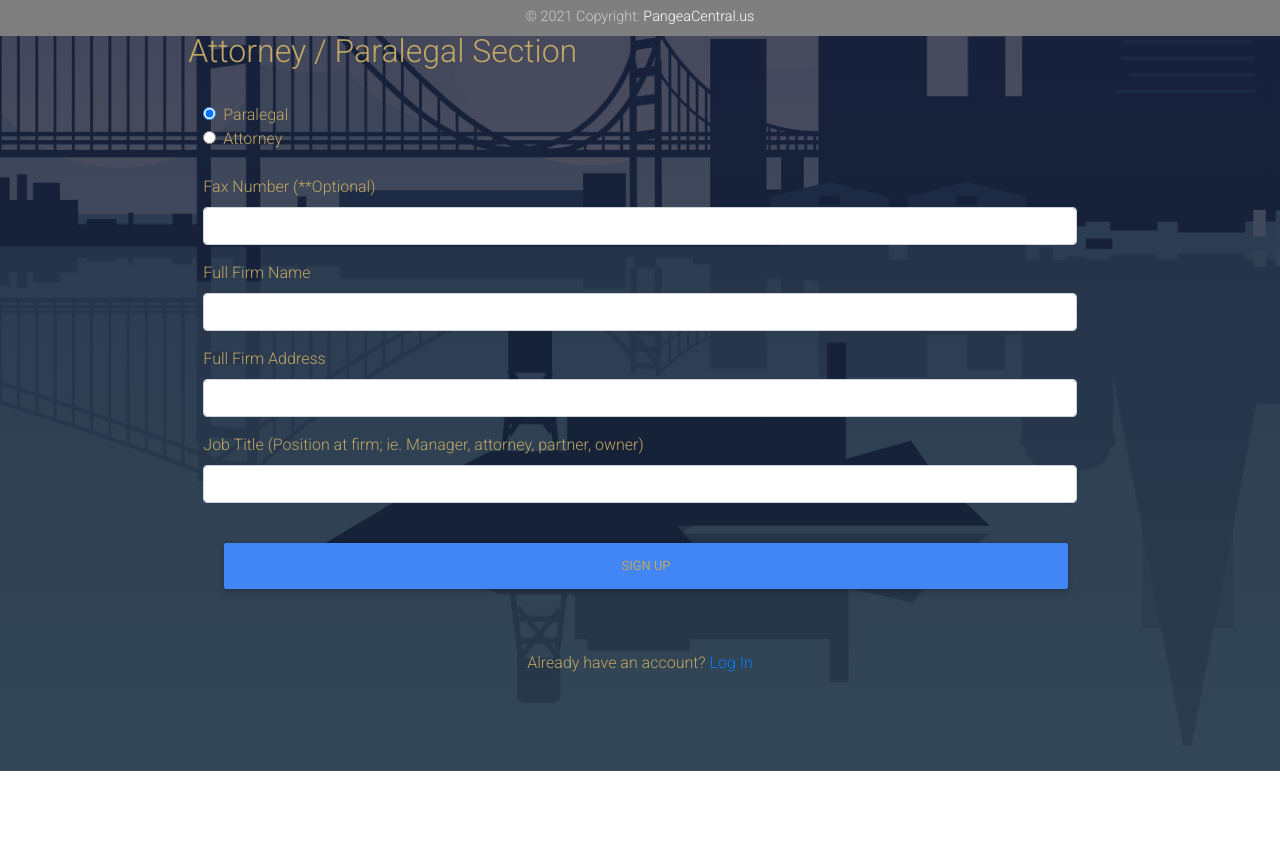
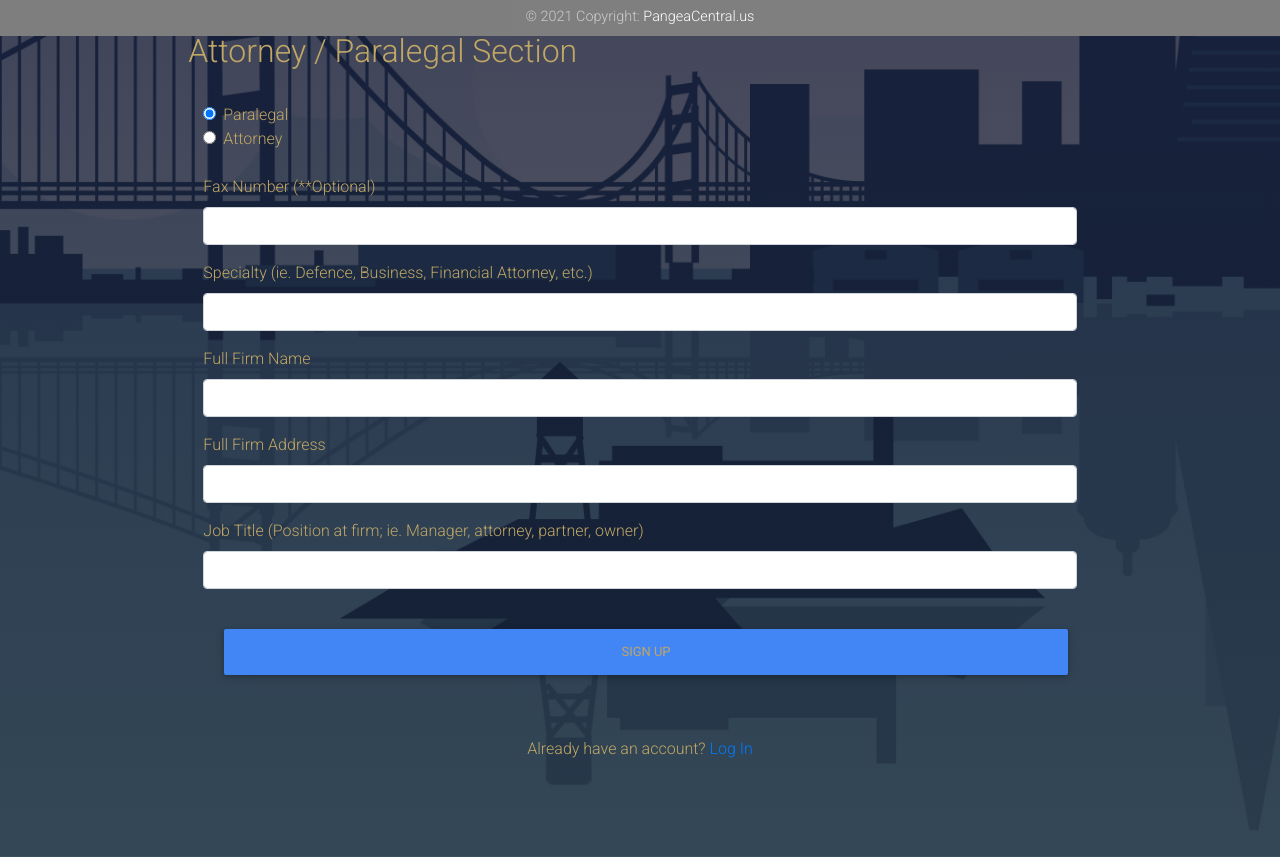
Before and after one commit to FaizanMostafa/vlad, a React (Create React App) app in the folder theprocessguysv2/: page /register in a window 1280 px wide. Shown: the part 764-1621 px from the top of the page. Before the commit the page ends 1535 px from the top, so only its background shows below. Built offline with nearby package versions, Linux system fonts and the light colour scheme; no server answers.

Commit message:
User acceptence testing done

```diff
--- a/theprocessguysv2/src/forms/Attorney.js
+++ b/theprocessguysv2/src/forms/Attorney.js
@@ -46,9 +46,6 @@ function Attorney({attorneyType, setAttorneyType, faxNo, setFaxNo, specialty, se
                             />
                         </Form.Group>
                     </MDBCol>
-                    {
-                        attorneyType === "attorney"
-                            &&
                     <MDBCol md="12">
                         <Form.Group id="attorney-specialty">
                             <Form.Label>Specialty (ie. Defence, Business, Financial Attorney, etc.)</Form.Label>
@@ -60,7 +57,6 @@ function Attorney({attorneyType, setAttorneyType, faxNo, setFaxNo, specialty, se
                             />
                         </Form.Group>
                     </MDBCol>
-                    }
                     {
                         attorneyType === "attorney"
                             &&
--- a/theprocessguysv2/src/pages/register.js
+++ b/theprocessguysv2/src/pages/register.js
@@ -60,8 +60,8 @@ function Register(props) {
                 data["firmName"] = attFirmName;
                 data["firmAddress"] = attFirmAddress;
                 data["jobTitle"] = attJobTitle;
+                data["specialty"] = attSpecialty;
                 if(attorneyType==="attorney") {
-                    data["specialty"] = attSpecialty;
                     data["barNumber"] = attBarNo;
                 } else {
                     data["userType"] = "paralegal";
```
Lines whose indentation alone changed are shown as unchanged.
